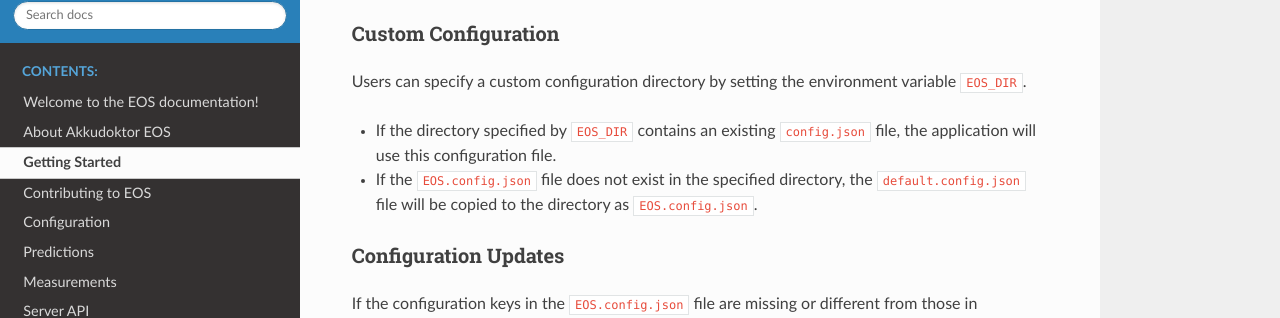
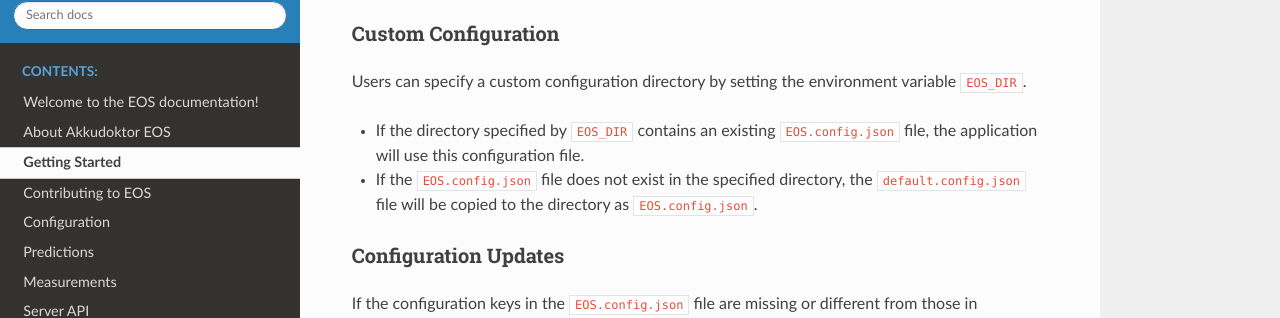
Before and after one commit to Akkudoktor-EOS/EOS, a Sphinx documentation site: the page built from docs/develop/getting_started.md, in a window 1280 px wide and 900 px high, scrolled down 1141 px. Shown: the part 135-453 px from the top of the window. Built offline with Sphinx 7.4.7 and the Read the Docs theme 3.1.0, drawn with Linux system fonts in a browser that asks for light colours.

Commit message:
EOS_DIR checks for an existing EOS.config.json

```diff
--- a/docs/develop/getting_started.md
+++ b/docs/develop/getting_started.md
@@ -79,7 +79,7 @@
 
 Users can specify a custom configuration directory by setting the environment variable `EOS_DIR`.
 
-- If the directory specified by `EOS_DIR` contains an existing `config.json` file, the application will use this configuration file.
+- If the directory specified by `EOS_DIR` contains an existing `EOS.config.json` file, the application will use this configuration file.
 - If the `EOS.config.json` file does not exist in the specified directory, the `default.config.json` file will be copied to the directory as `EOS.config.json`.
 
 ### Configuration Updates
```
